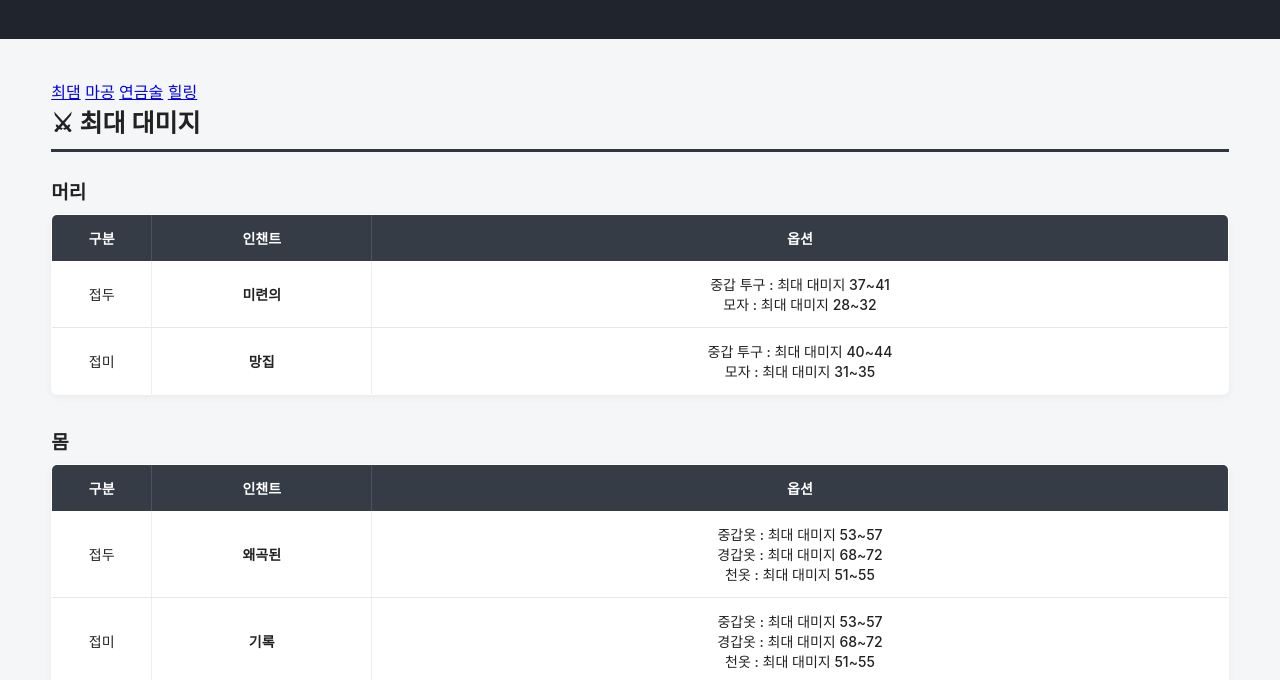
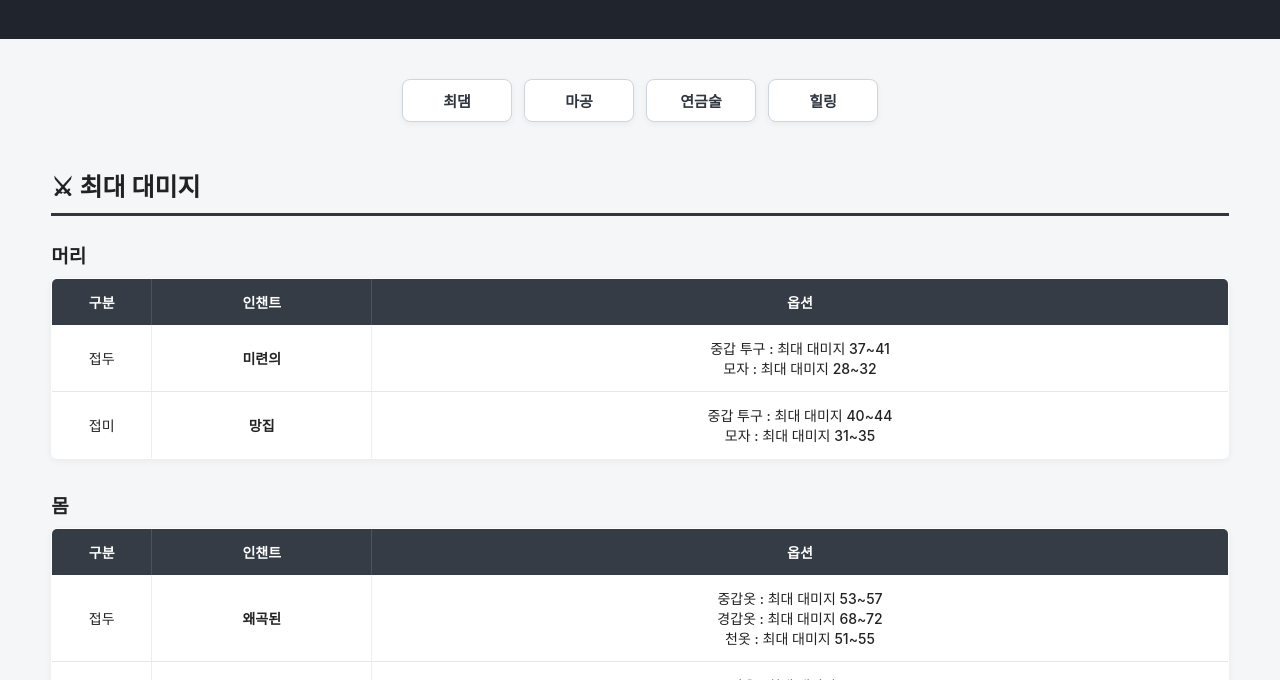
Before and after one commit to whoru-cpu/mabinogi-talagh-enchant, a plain HTML site: page index.html in a window 1280 px wide. Shown: the part 120-800 px from the top of the page. Drawn offline with Linux system fonts and the light colour scheme.

Commit message:
Update style.css

```diff
--- a/style.css
+++ b/style.css
@@ -255,3 +255,48 @@ td:nth-child(3) {
         width: 110px;
     }
 }
+
+/* =========================================
+   상단 카테고리 버튼
+========================================= */
+
+.quick-menu {
+    display: flex;
+    gap: 12px;
+    justify-content: center;
+    flex-wrap: wrap;
+
+    margin: 30px 0 45px;
+}
+
+.quick-menu a {
+    display: inline-block;
+
+    min-width: 110px;
+    padding: 10px 18px;
+
+    background-color: #ffffff;
+    color: #2f3640;
+
+    border: 1px solid #cfd5dd;
+    border-radius: 8px;
+
+    text-decoration: none;
+    text-align: center;
+
+    font-size: 15px;
+    font-weight: 700;
+
+    box-shadow: 0 2px 6px rgba(0, 0, 0, 0.05);
+
+    transition: 0.2s;
+}
+
+.quick-menu a:hover {
+    background-color: #353c46;
+    color: #ffffff;
+
+    border-color: #353c46;
+
+    transform: translateY(-2px);
+}
```
